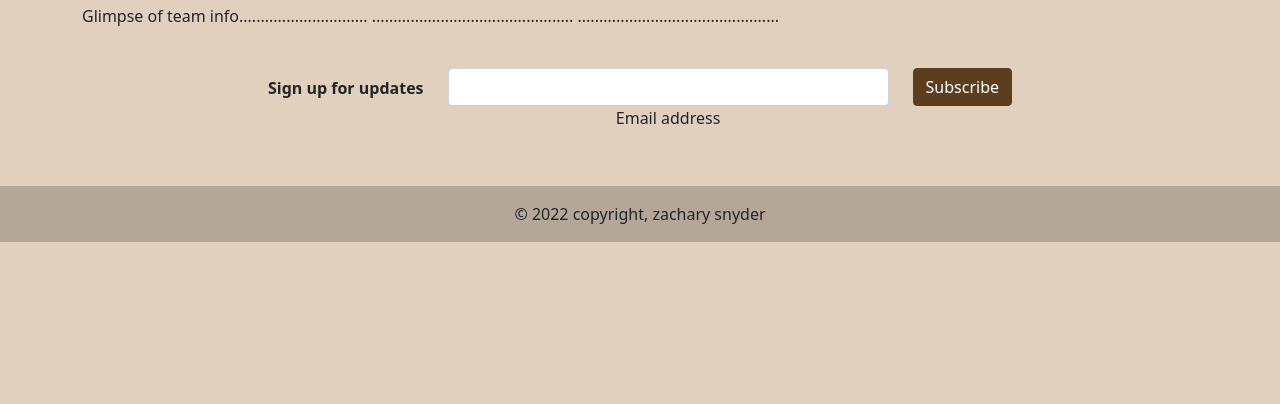
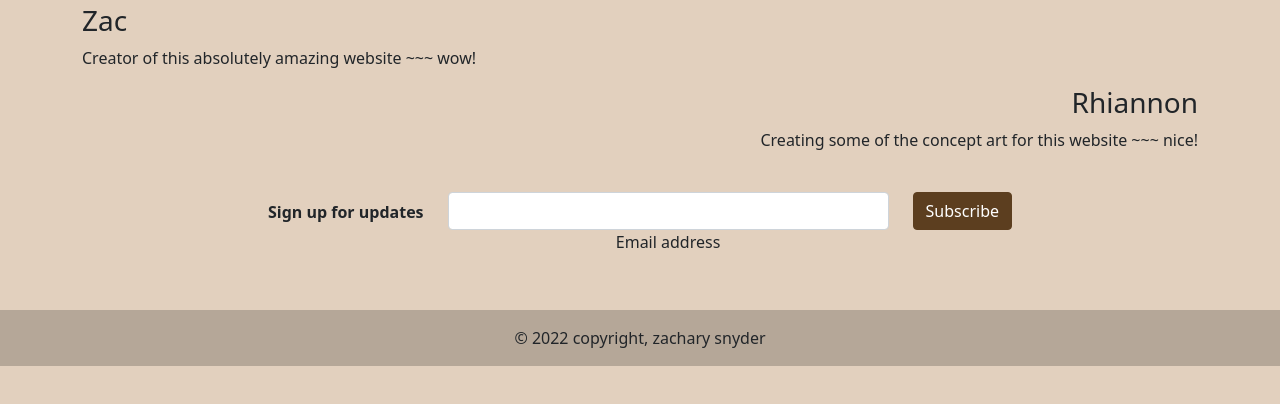
Before and after one commit to vaporvoid/pitfgame, a website: page about.html in a window 1280 px wide. Shown: the part 154-558 px from the top of the page. Drawn offline with nearby package versions, Linux system fonts and the light colour scheme.

Commit message:
update to about

```diff
--- a/about.html
+++ b/about.html
@@ -49,9 +49,15 @@
     <h1 class="text-center">About</h1>
 
     <h2 class="container text-start">The team</h2>
-    <p class="container text-start">Glimpse of team info..............................
-      ...............................................
-      ...............................................
+
+    <h3 class="container text-start">Zac</h3>
+    <p class="container text-start">
+      Creator of this absolutely amazing website ~~~ wow!
+    </p>
+
+    <h3 class="container text-end">Rhiannon</h3>
+    <p class="container text-end">
+      Creating some of the concept art for this website ~~~ nice!
     </p>
 
 <!-- footer, customized from mdbootstrap -->
```
